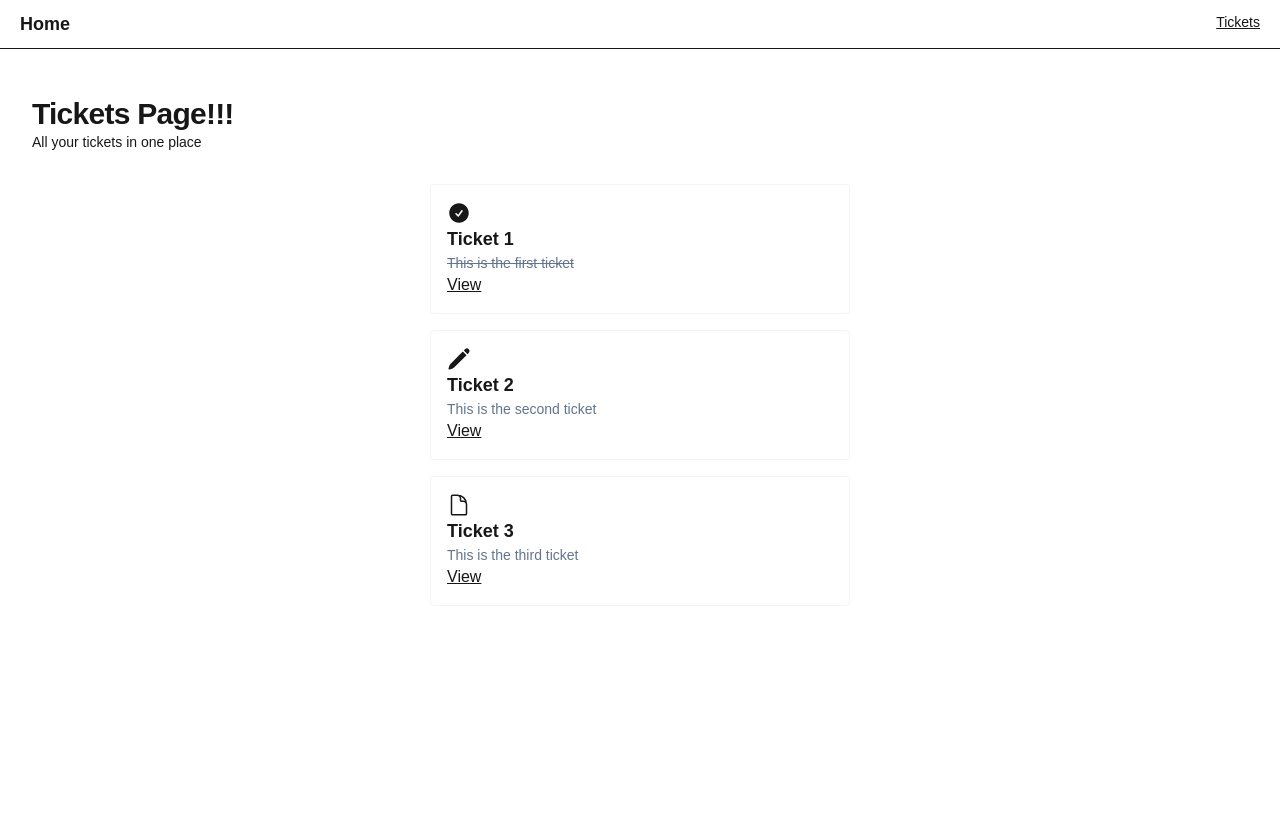
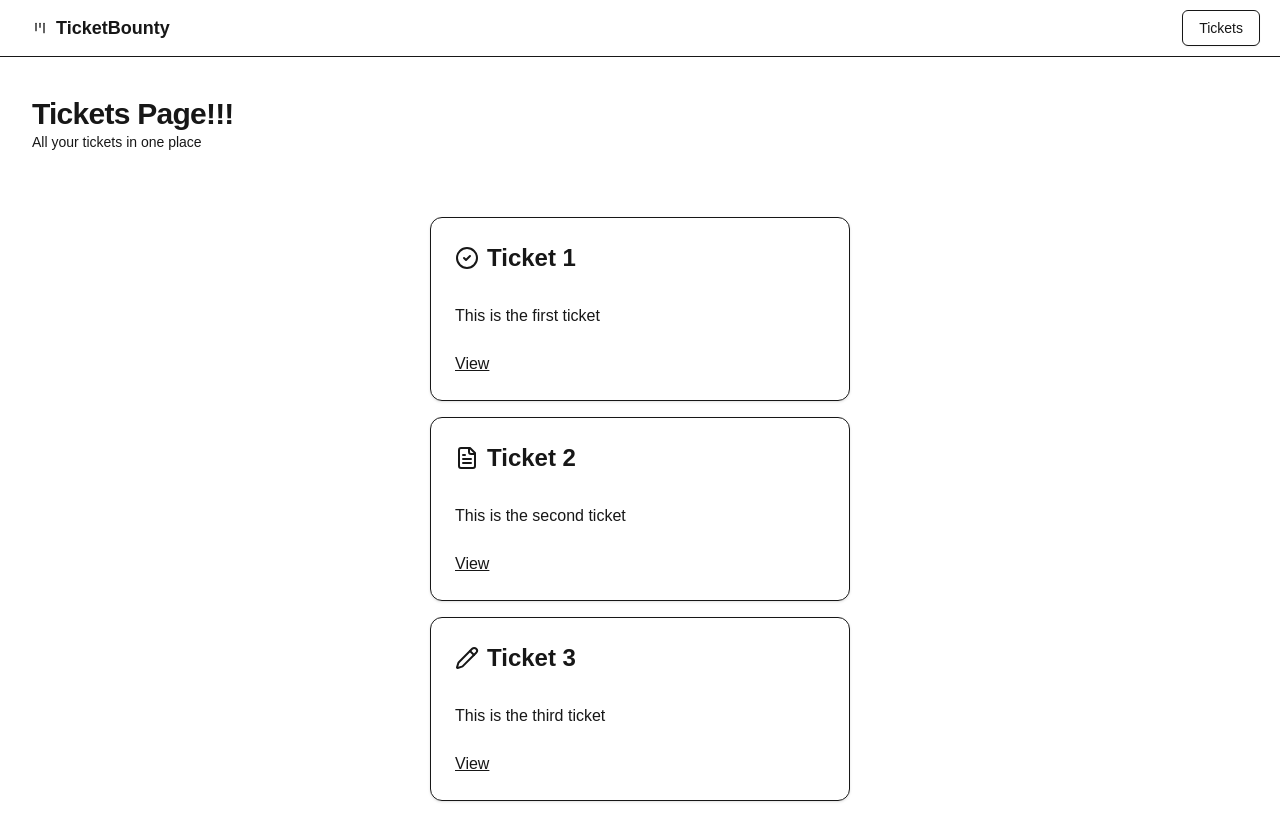
Before and after one commit to andreww334/the-road-to-next, a Next.js app: page /tickets in a window 1280 px wide. Shown: the top 840 px of the page. Before the commit the page ends 800 px from the top, so only its background shows below. Built offline with nearby package versions, Linux system fonts and the light colour scheme.

Commit message:
shadcn module

```diff
--- a/src/app/layout.tsx
+++ b/src/app/layout.tsx
@@ -1,7 +1,9 @@
 import "./globals.css";
+import { LucideKanban } from "lucide-react";
 import type { Metadata } from "next";
 import { Geist, Geist_Mono } from "next/font/google";
 import Link from "next/link";
+import { buttonVariants } from "@/components/ui/button";
 import { homePath, ticketsPath } from "@/paths";
 
 const geistSans = Geist({
@@ -38,12 +40,19 @@
           "
         >
           <div>
-            <Link href={homePath()} className="text-lg font-bold">
-              Home
+            <Link
+              href={homePath()}
+              className={buttonVariants({ variant: "ghost" })}
+            >
+              <LucideKanban />
+              <h1 className="text-lg font-semibold">TicketBounty</h1>
             </Link>
           </div>
           <div>
-            <Link href={ticketsPath()} className="text-sm underline">
+            <Link
+              href={ticketsPath()}
+              className={buttonVariants({ variant: "outline" })}
+            >
               Tickets
             </Link>
           </div>
--- a/src/app/tickets/page.tsx
+++ b/src/app/tickets/page.tsx
@@ -1,54 +1,20 @@
-import clsx from "clsx";
+import { LucideCircleCheck, LucideFileText, LucidePencil } from "lucide-react";
 import Link from "next/link";
+import {
+  Card,
+  CardContent,
+  CardFooter,
+  CardHeader,
+  CardTitle,
+} from "@/components/ui/card";
+import { Separator } from "@/components/ui/separator";
 import { initialTickets } from "@/data";
 import { ticketPath } from "@/paths";
-const CheckIcon = () => (
-  <svg
-    xmlns="http://www.w3.org/2000/svg"
-    viewBox="0 0 24 24"
-    fill="currentColor"
-    className="size-6"
-  >
-    <path
-      fillRule="evenodd"
-      d="M2.25 12c0-5.385 4.365-9.75 9.75-9.75s9.75 4.365 9.75 9.75-4.365 9.75-9.75 9.75S2.25 17.385 2.25 12Zm13.36-1.814a.75.75 0 1 0-1.22-.872l-3.236 4.53L9.53 12.22a.75.75 0 0 0-1.06 1.06l2.25 2.25a.75.75 0 0 0 1.14-.094l3.75-5.25Z"
-      clipRule="evenodd"
-    />
-  </svg>
-);
-
-const PencilIcon = () => (
-  <svg
-    xmlns="http://www.w3.org/2000/svg"
-    viewBox="0 0 24 24"
-    fill="currentColor"
-    className="size-6"
-  >
-    <path d="M21.731 2.269a2.625 2.625 0 0 0-3.712 0l-1.157 1.157 3.712 3.712 1.157-1.157a2.625 2.625 0 0 0 0-3.712ZM19.513 8.199l-3.712-3.712-12.15 12.15a5.25 5.25 0 0 0-1.32 2.214l-.8 2.685a.75.75 0 0 0 .933.933l2.685-.8a5.25 5.25 0 0 0 2.214-1.32L19.513 8.2Z" />
-  </svg>
-);
-
-const DocumentIcon = () => (
-  <svg
-    xmlns="http://www.w3.org/2000/svg"
-    fill="none"
-    viewBox="0 0 24 24"
-    strokeWidth={1.5}
-    stroke="currentColor"
-    className="size-6"
-  >
-    <path
-      strokeLinecap="round"
-      strokeLinejoin="round"
-      d="M19.5 14.25v-2.625a3.375 3.375 0 0 0-3.375-3.375h-1.5A1.125 1.125 0 0 1 13.5 7.125v-1.5a3.375 3.375 0 0 0-3.375-3.375H8.25m2.25 0H5.625c-.621 0-1.125.504-1.125 1.125v17.25c0 .621.504 1.125 1.125 1.125h12.75c.621 0 1.125-.504 1.125-1.125V11.25a9 9 0 0 0-9-9Z"
-    />
-  </svg>
-);
 
 const TICKET_ICONS = {
-  OPEN: <PencilIcon />,
-  DONE: <CheckIcon />,
-  IN_PROGRESS: <DocumentIcon />,
+  OPEN: <LucideFileText />,
+  DONE: <LucideCircleCheck />,
+  IN_PROGRESS: <LucidePencil />,
 };
 
 const TicketsPage = () => {
@@ -60,30 +26,33 @@
           All your tickets in one place
         </p>
       </div>
+      <Separator />
       <div className="flex-1 flex flex-col items-center gap-y-4 animate-fade-from-top">
         {initialTickets.map((ticket) => {
           return (
-            <div
-              key={ticket.id}
-              className="w-full max-w-[420px] p-4 border border-slate-100 rounded"
-            >
-              <div> {TICKET_ICONS[ticket.status]} </div>
-              <h3 className="text-lg font-semibold truncate">{ticket.title}</h3>
-              <p
-                className={clsx("text-sm text-slate-500 truncate", {
-                  "line-through": ticket.status === "DONE",
-                })}
-              >
+            <Card key={ticket.id} className="w-full max-w-[420px]">
+              <CardHeader>
+                <CardTitle className="flex gap-x-2">
+                  <span className="flex items-center">
+                    {TICKET_ICONS[ticket.status]}
+                  </span>
+                  <h3 className=" text-2xl truncate">{ticket.title}</h3>
+                </CardTitle>
+              </CardHeader>
+              <CardContent>
+                <span className="line-clamp-3 whitespace-break-spaces">
                   {ticket.content}
-              </p>
-
+                </span>
+              </CardContent>
+              <CardFooter>
                 <Link
                   href={ticketPath(ticket.id.toString())}
                   className="underline"
                 >
                   View
                 </Link>
-            </div>
+              </CardFooter>
+            </Card>
           );
         })}
       </div>
--- /dev/null
+++ b/src/components/ui/button.tsx
@@ -0,0 +1,58 @@
+import { Slot } from "@radix-ui/react-slot";
+import { cva, type VariantProps } from "class-variance-authority";
+import * as React from "react";
+import { cn } from "@/lib/utils";
+
+const buttonVariants = cva(
+  "inline-flex items-center justify-center gap-2 whitespace-nowrap rounded-md text-sm font-medium transition-all disabled:pointer-events-none disabled:opacity-50 [&_svg]:pointer-events-none [&_svg:not([class*='size-'])]:size-4 shrink-0 [&_svg]:shrink-0 outline-none focus-visible:border-ring focus-visible:ring-ring/50 focus-visible:ring-[3px] aria-invalid:ring-destructive/20 dark:aria-invalid:ring-destructive/40 aria-invalid:border-destructive",
+  {
+    variants: {
+      variant: {
+        default:
+          "bg-primary text-primary-foreground shadow-xs hover:bg-primary/90",
+        destructive:
+          "bg-destructive text-white shadow-xs hover:bg-destructive/90 focus-visible:ring-destructive/20 dark:focus-visible:ring-destructive/40 dark:bg-destructive/60",
+        outline:
+          "border bg-background shadow-xs hover:bg-accent hover:text-accent-foreground dark:bg-input/30 dark:border-input dark:hover:bg-input/50",
+        secondary:
+          "bg-secondary text-secondary-foreground shadow-xs hover:bg-secondary/80",
+        ghost:
+          "hover:bg-accent hover:text-accent-foreground dark:hover:bg-accent/50",
+        link: "text-primary underline-offset-4 hover:underline",
+      },
+      size: {
+        default: "h-9 px-4 py-2 has-[>svg]:px-3",
+        sm: "h-8 rounded-md gap-1.5 px-3 has-[>svg]:px-2.5",
+        lg: "h-10 rounded-md px-6 has-[>svg]:px-4",
+        icon: "size-9",
+      },
+    },
+    defaultVariants: {
+      variant: "default",
+      size: "default",
+    },
+  }
+);
+
+function Button({
+  className,
+  variant,
+  size,
+  asChild = false,
+  ...props
+}: React.ComponentProps<"button"> &
+  VariantProps<typeof buttonVariants> & {
+    asChild?: boolean;
+  }) {
+  const Comp = asChild ? Slot : "button";
+
+  return (
+    <Comp
+      data-slot="button"
+      className={cn(buttonVariants({ variant, size, className }))}
+      {...props}
+    />
+  );
+}
+
+export { Button, buttonVariants };
--- /dev/null
+++ b/src/components/ui/card.tsx
@@ -0,0 +1,91 @@
+import * as React from "react";
+import { cn } from "@/lib/utils";
+
+function Card({ className, ...props }: React.ComponentProps<"div">) {
+  return (
+    <div
+      data-slot="card"
+      className={cn(
+        "bg-card text-card-foreground flex flex-col gap-6 rounded-xl border py-6 shadow-sm",
+        className
+      )}
+      {...props}
+    />
+  );
+}
+
+function CardHeader({ className, ...props }: React.ComponentProps<"div">) {
+  return (
+    <div
+      data-slot="card-header"
+      className={cn(
+        "@container/card-header grid auto-rows-min grid-rows-[auto_auto] items-start gap-1.5 px-6 has-data-[slot=card-action]:grid-cols-[1fr_auto] [.border-b]:pb-6",
+        className
+      )}
+      {...props}
+    />
+  );
+}
+
+function CardTitle({ className, ...props }: React.ComponentProps<"div">) {
+  return (
+    <div
+      data-slot="card-title"
+      className={cn("leading-none font-semibold", className)}
+      {...props}
+    />
+  );
+}
+
+function CardDescription({ className, ...props }: React.ComponentProps<"div">) {
+  return (
+    <div
+      data-slot="card-description"
+      className={cn("text-muted-foreground text-sm", className)}
+      {...props}
+    />
+  );
+}
+
+function CardAction({ className, ...props }: React.ComponentProps<"div">) {
+  return (
+    <div
+      data-slot="card-action"
+      className={cn(
+        "col-start-2 row-span-2 row-start-1 self-start justify-self-end",
+        className
+      )}
+      {...props}
+    />
+  );
+}
+
+function CardContent({ className, ...props }: React.ComponentProps<"div">) {
+  return (
+    <div
+      data-slot="card-content"
+      className={cn("px-6", className)}
+      {...props}
+    />
+  );
+}
+
+function CardFooter({ className, ...props }: React.ComponentProps<"div">) {
+  return (
+    <div
+      data-slot="card-footer"
+      className={cn("flex items-center px-6 [.border-t]:pt-6", className)}
+      {...props}
+    />
+  );
+}
+
+export {
+  Card,
+  CardAction,
+  CardContent,
+  CardDescription,
+  CardFooter,
+  CardHeader,
+  CardTitle,
+};
--- /dev/null
+++ b/src/components/ui/separator.tsx
@@ -0,0 +1,28 @@
+"use client"
+
+import * as React from "react"
+import * as SeparatorPrimitive from "@radix-ui/react-separator"
+
+import { cn } from "@/lib/utils"
+
+function Separator({
+  className,
+  orientation = "horizontal",
+  decorative = true,
+  ...props
+}: React.ComponentProps<typeof SeparatorPrimitive.Root>) {
+  return (
+    <SeparatorPrimitive.Root
+      data-slot="separator-root"
+      decorative={decorative}
+      orientation={orientation}
+      className={cn(
+        "bg-border shrink-0 data-[orientation=horizontal]:h-px data-[orientation=horizontal]:w-full data-[orientation=vertical]:h-full data-[orientation=vertical]:w-px",
+        className
+      )}
+      {...props}
+    />
+  )
+}
+
+export { Separator }
--- /dev/null
+++ b/src/lib/utils.ts
@@ -0,0 +1,6 @@
+import { type ClassValue, clsx } from "clsx";
+import { twMerge } from "tailwind-merge";
+
+export function cn(...inputs: ClassValue[]) {
+  return twMerge(clsx(inputs));
+}
```
Also changed, not shown: package.json (+7 -1 lines), components.json (added), 1 other file (tests, documents, lock files or other folders). Lines whose indentation alone changed are shown as unchanged.
